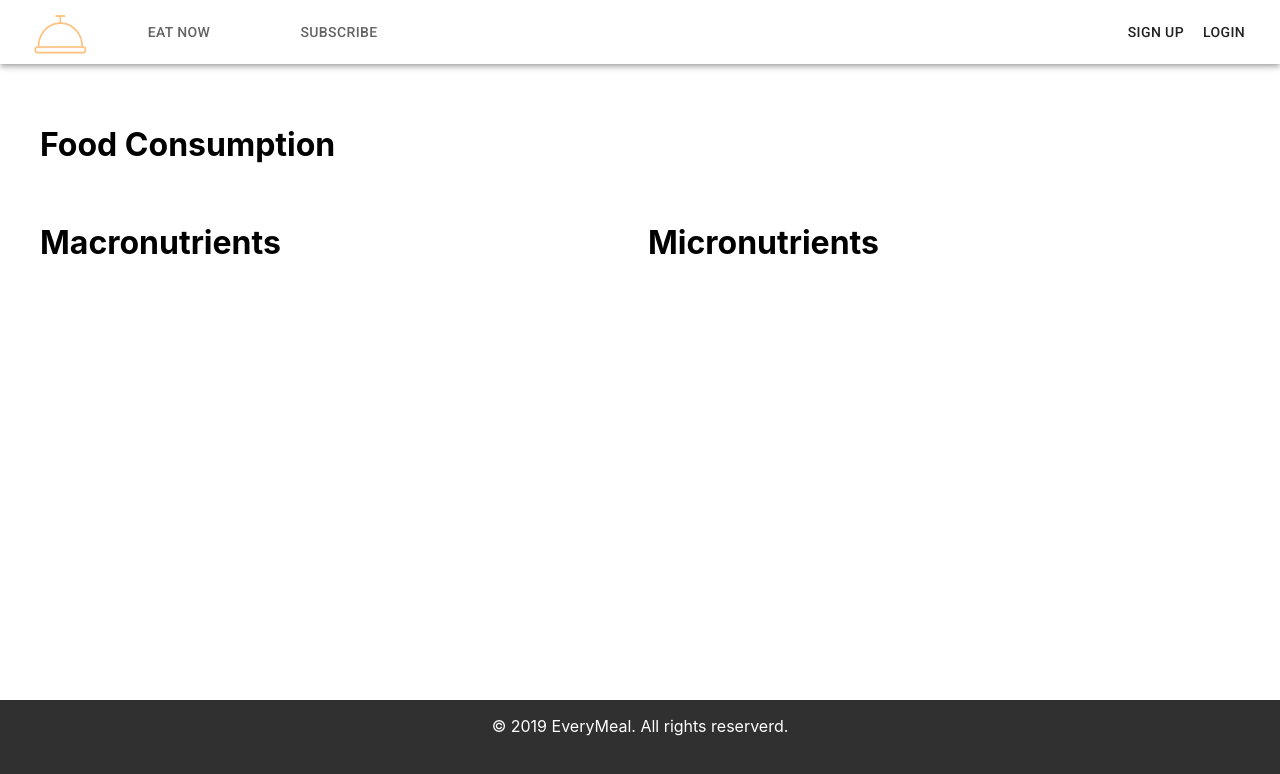
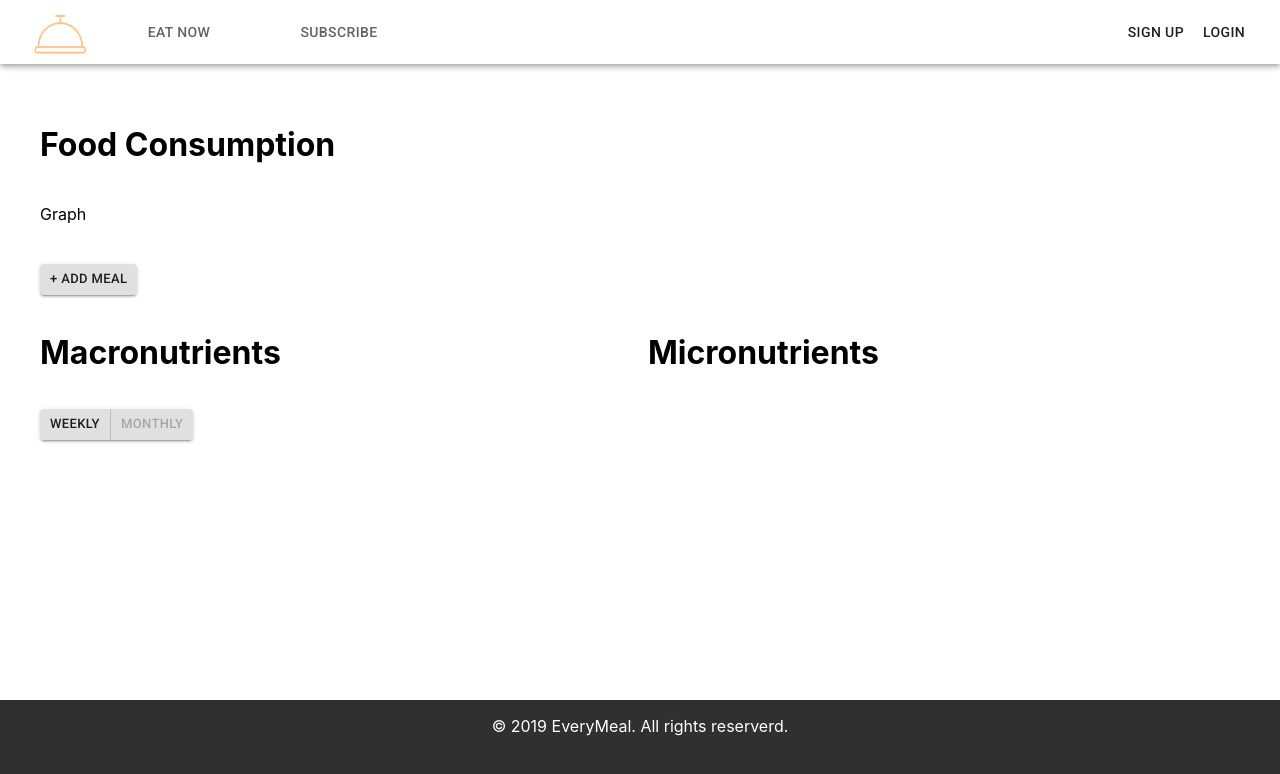
Before and after one commit to sakthik26/EveryMeal, a React (Create React App) app in the folder client/: page /dashboard in a window 1280 px wide. Shown: the top 774 px of the page. Built offline with nearby package versions, Linux system fonts and the light colour scheme.

Commit message:
Add buttons to site layout

```diff
--- a/client/src/views/Dashboard.js
+++ b/client/src/views/Dashboard.js
@@ -2,10 +2,11 @@
 
 import React from 'react';
 import Grid from '@material-ui/core/Grid';
+import Box from '@material-ui/core/Box';
+import Button from '@material-ui/core/Button';
+import ButtonGroup from '@material-ui/core/ButtonGroup';
 import { withStyles } from '@material-ui/core/styles';
 
-import Header from '../components/header/Header';
-import Footer from '../components/footer/Footer';
 import Page from '../components/page/Page';
 
 const styles = theme => ({
@@ -17,19 +18,37 @@ const styles = theme => ({
 export class Dashboard extends React.Component {
     render() {
         const { classes } = this.props;
+
         return (
             <Page>
                 <Grid className={classes.main} container spacing={2}>
                     <Grid item xs={12}>
                         <h1>Food Consumption</h1>
+
+                        <Grid item>
+                            <Box my={5}>
+                                Graph
+                            </Box>
+                        </Grid>
+                        <Grid item>
+                            <Button size="small" variant="contained" >+ Add meal</Button>
+                        </Grid>
                     </Grid>
 
                     <Grid item xs={12} md={6}>
                         <h1>Macronutrients</h1>
                     </Grid>
 
-                    <Grid item md={6}>
+                    <Grid item xs={12} md={6}>
                         <h1>Micronutrients</h1>
+                    </Grid>
+                    <Grid className={classes.graphButtons} item xs={12}>
+                        <Grid item>
+                            <ButtonGroup variant="contained" size="small">
+                                <Button>Weekly</Button>
+                                <Button disabled>Monthly</Button>
+                            </ButtonGroup>
+                        </Grid>
                     </Grid>
                 </Grid>
             </Page>
```
